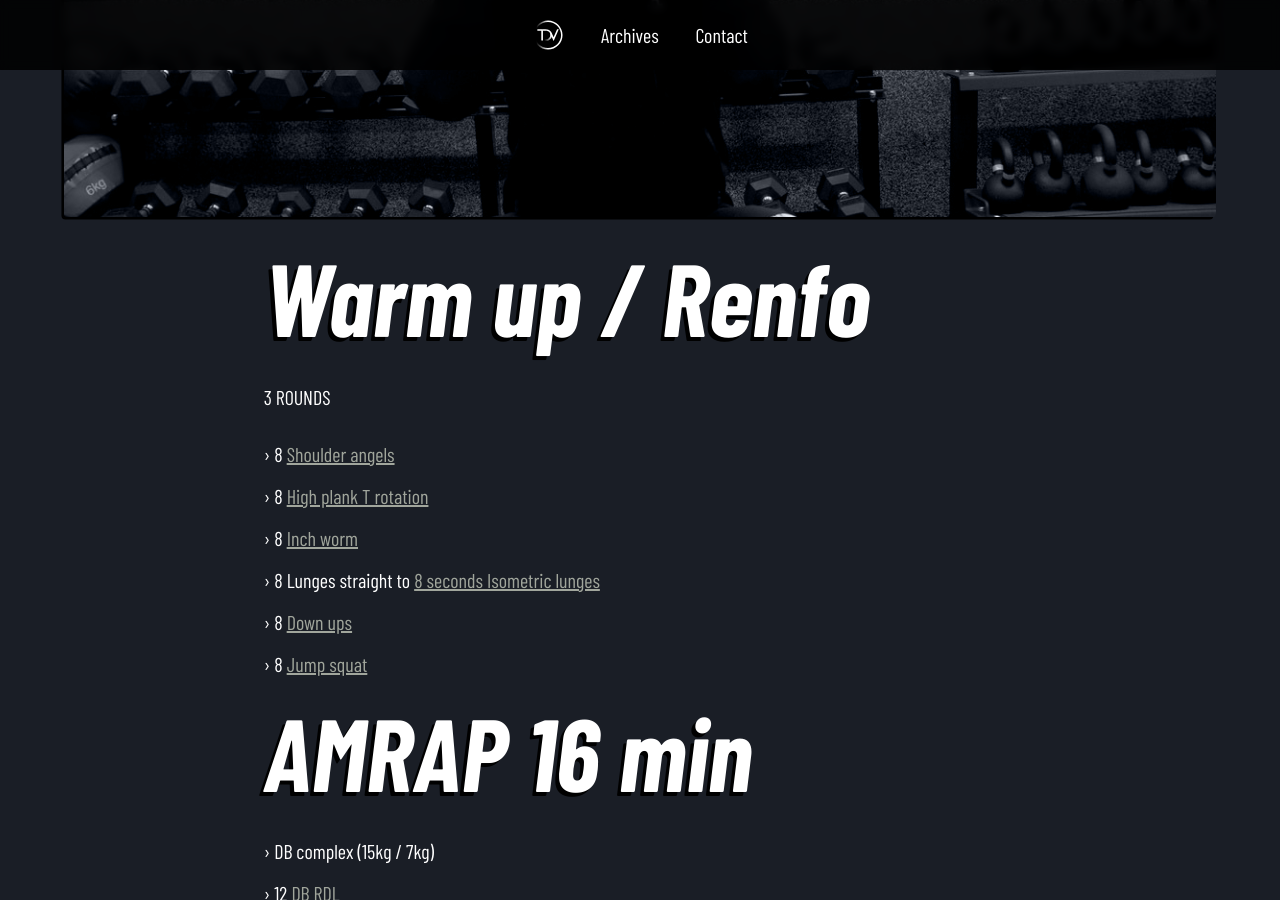
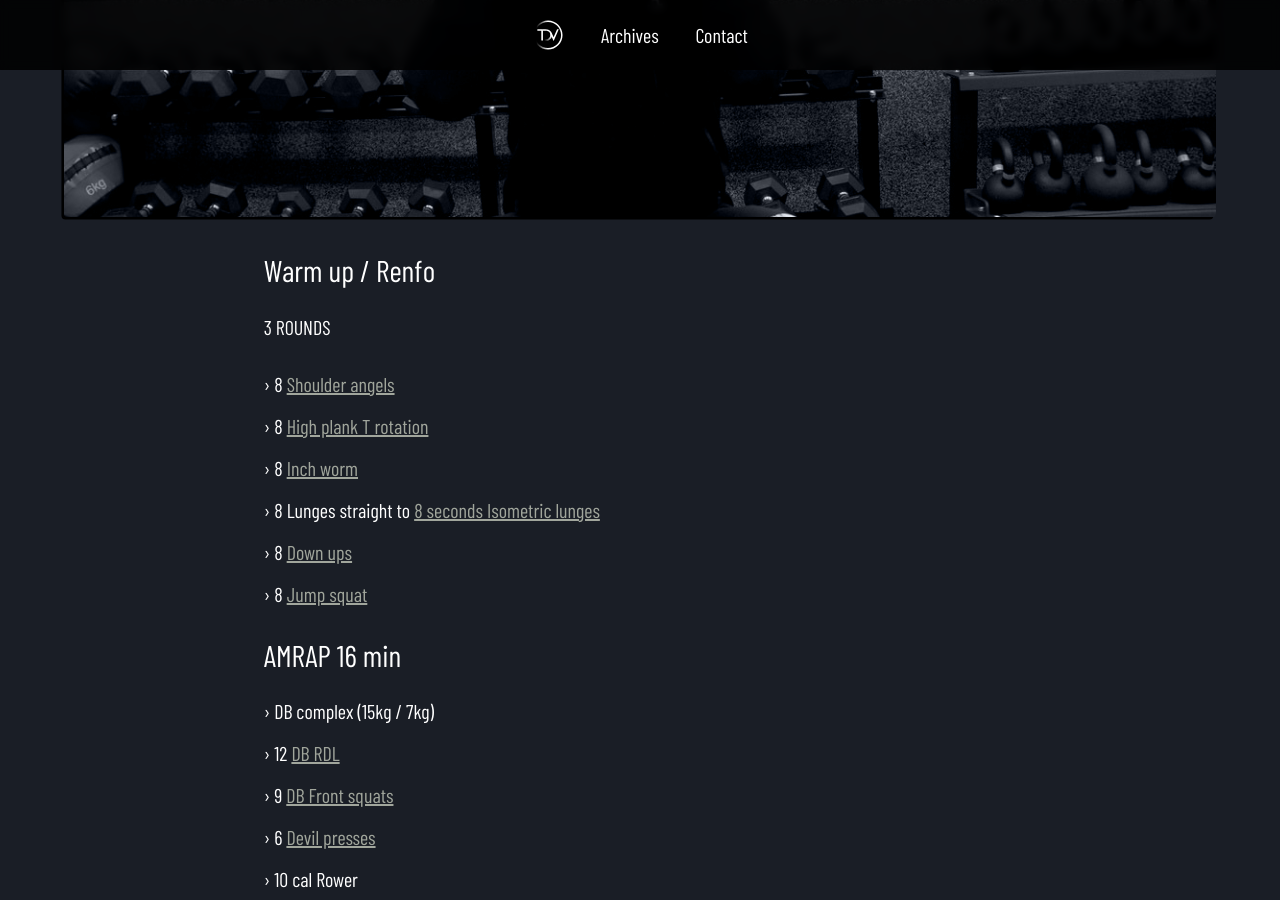
Before and after one commit to odevillardi/tdv, a Jekyll site: the page built from _posts/2022-12-29-02-db-complex-consistency.md, in a window 1280 px wide and 900 px high, scrolled down 986 px. Built offline with Jekyll 4.4.1, drawn with Linux system fonts in a browser that asks for light colours; a script that is not in the unit is left out.

```diff
--- a/_posts/2022-12-29-02-db-complex-consistency.md
+++ b/_posts/2022-12-29-02-db-complex-consistency.md
@@ -5,23 +5,23 @@ date: 2022-12-29T09:30:48.839Z
 title: "02 : DB Complex : Consistency"
 duration: 30 min
 ---
-## Warm up / Renfo
+#### Warm up / Renfo
 
 3 ROUNDS
 
-- 8 [Shoulder angels ](https://www.youtube.com/watch?v=4sRUwmB6vR8)
-- 8 [High plank T rotation](https://www.youtube.com/watch?v=4sRUwmB6vR8)
-- 8 [Inch worm](https://www.youtube.com/watch?v=pv_8CdDPAAk)
-- 8 Lunges straight to [8 seconds Isometric lunges](https://www.youtube.com/watch?v=iF3QuR6BfgU)
-- 8 [Down ups ](https://www.youtube.com/watch?v=B3jLmb7dWLY)
-- 8 [Jump squat ](https://www.youtube.com/watch?v=flBodwEKe30)
+* 8 [Shoulder angels ](https://www.youtube.com/watch?v=4sRUwmB6vR8)
+* 8 [High plank T rotation](https://www.youtube.com/watch?v=4sRUwmB6vR8)
+* 8 [Inch worm](https://www.youtube.com/watch?v=pv_8CdDPAAk)
+* 8 Lunges straight to [8 seconds Isometric lunges](https://www.youtube.com/watch?v=iF3QuR6BfgU)
+* 8 [Down ups ](https://www.youtube.com/watch?v=B3jLmb7dWLY)
+* 8 [Jump squat ](https://www.youtube.com/watch?v=flBodwEKe30)
 
-## AMRAP 16 min
+#### AMRAP 16 min
 
-- DB complex (15kg / 7kg)
-- 12 [DB RDL ](https://www.youtube.com/watch?v=WIcpu2UkJoY)
-- 9 [DB Front squats](https://www.youtube.com/watch?v=B86Zj72LwzA)
-- 6 [Devil presses](https://www.youtube.com/watch?v=hc6dfJHRcD0)
-- 10 cal Rower
+* DB complex (15kg / 7kg)
+* 12 [DB RDL ](https://www.youtube.com/watch?v=WIcpu2UkJoY)
+* 9 [DB Front squats](https://www.youtube.com/watch?v=B86Zj72LwzA)
+* 6 [Devil presses](https://www.youtube.com/watch?v=hc6dfJHRcD0)
+* 10 cal Rower
 
 **Penser à garder une allure constante pendant tout l’AMRAP, on ne court pas un 5K en sprintant le premier kilomètre et en marchant les 4 derniers. Ne prenez pas un rythme trop soutenu au début au risque de ralentir drastiquement au fur et à mesure de l’AMRAP.**
```
